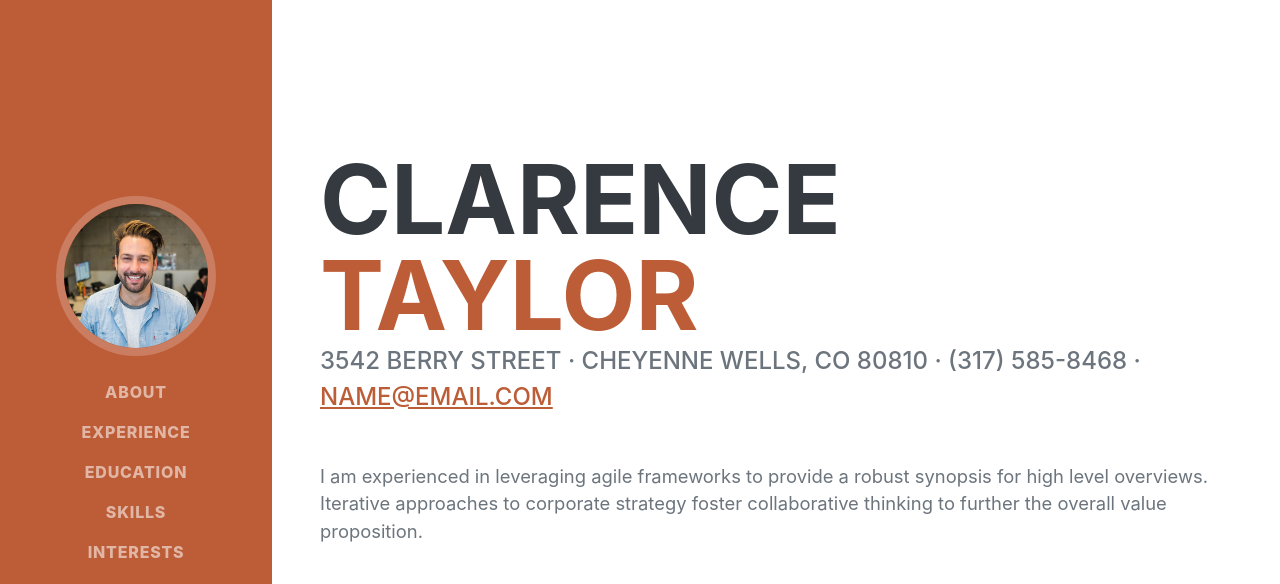
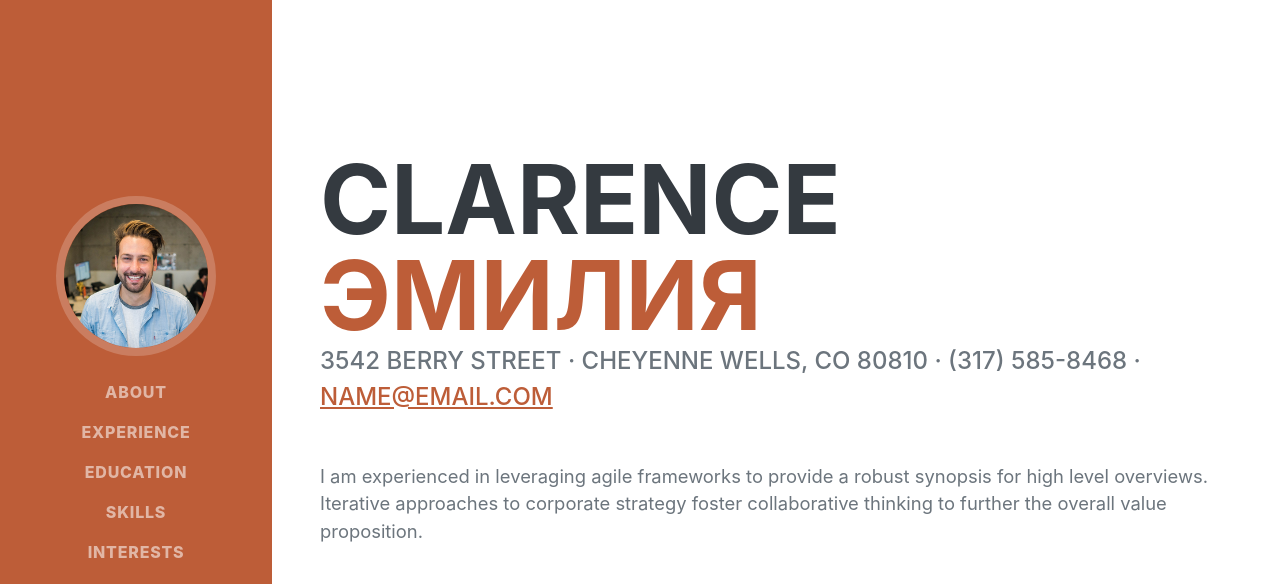
Before and after one commit to Emiliyaabc/emiliya, a plain HTML site: page index.html in a window 1280 px wide. Shown: the top 584 px of the page. Drawn offline with nearby package versions, Linux system fonts and the light colour scheme; a web font is replaced by a local one.

Commit message:
Update index.html

```diff
--- a/index.html
+++ b/index.html
@@ -41,7 +41,7 @@
                 <div class="resume-section-content">
                     <h1 class="mb-0">
                         Clarence
-                        <span class="text-primary">Taylor</span>
+                        <span class="text-primary">Эмилия</span>
                     </h1>
                     <div class="subheading mb-5">
                         3542 Berry Street · Cheyenne Wells, CO 80810 · (317) 585-8468 ·
```
